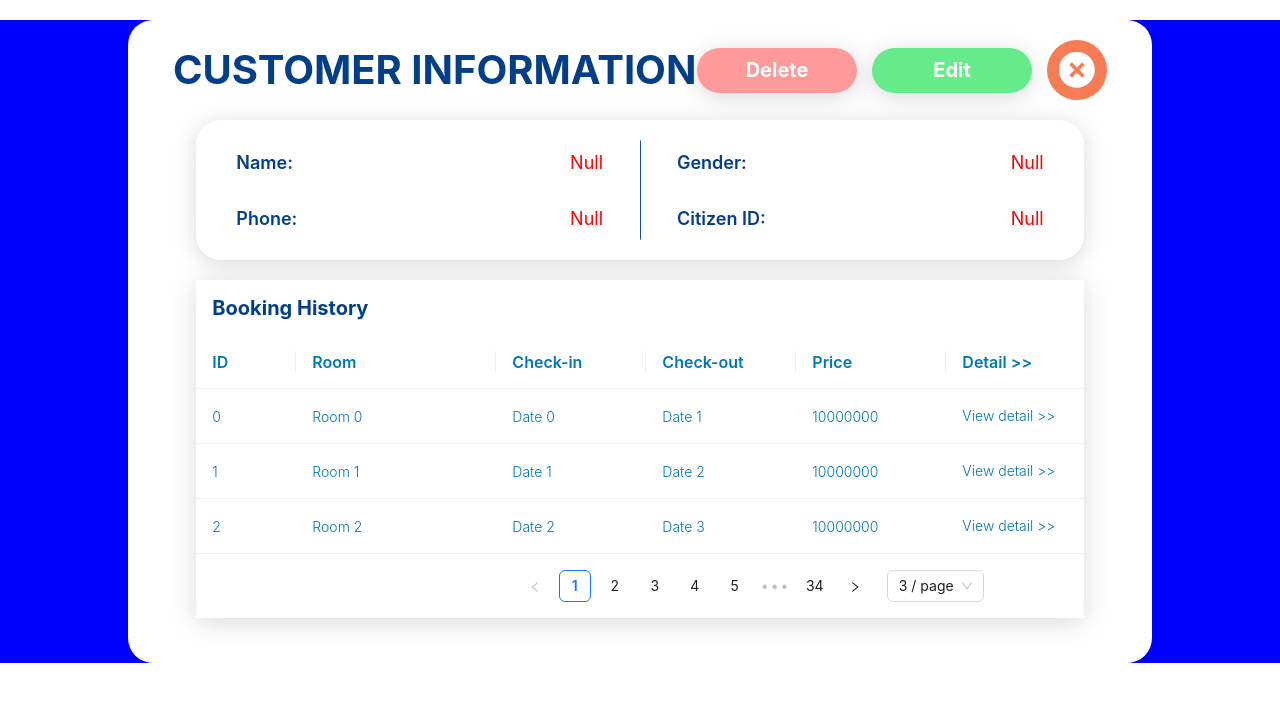
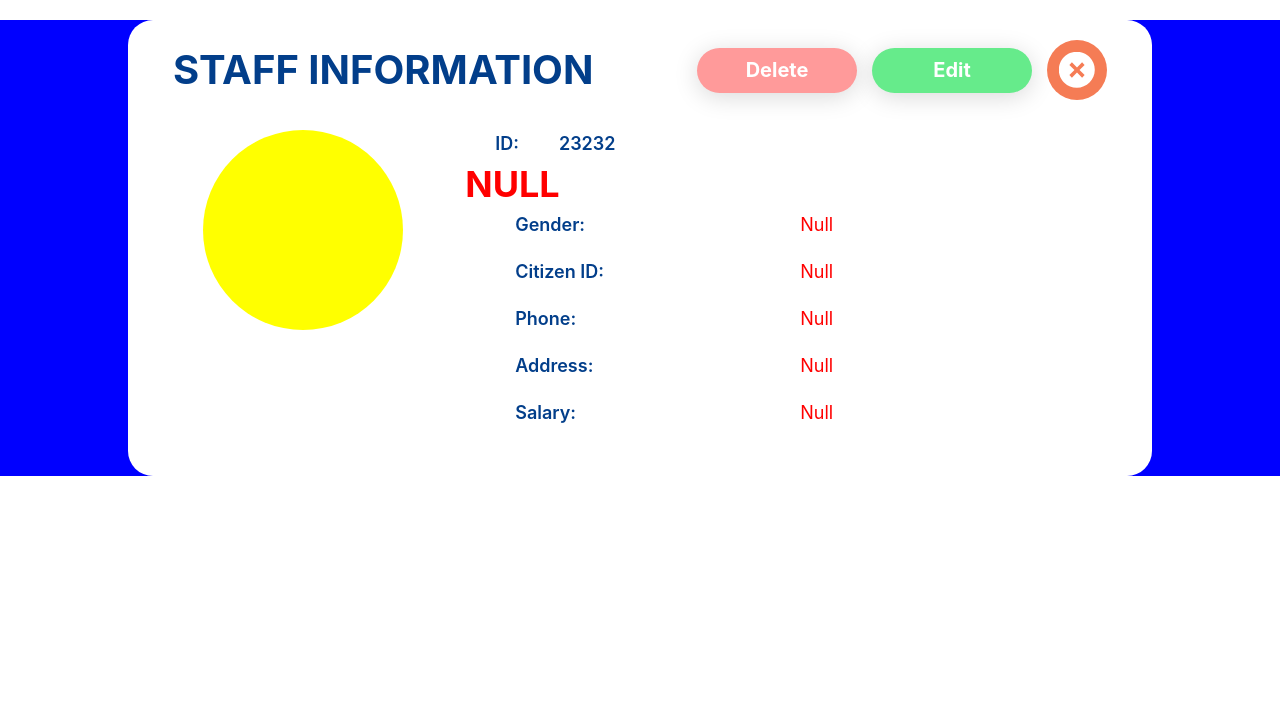
Before and after one commit to TranChinh03/Hotiul, a React (Create React App) app in the folder hotiul/: page / in a window 1280 px wide. Shown: the top 702 px of the page. Built offline with nearby package versions, Linux system fonts and the light colour scheme.

Commit message:
xong profile staff, chua co isOpen handle

```diff
--- a/hotiul/src/App.js
+++ b/hotiul/src/App.js
@@ -21,7 +21,7 @@ function App() {
 	const [currentTab, setCurrentTab] = useState('home');
 	return (
 		<>
-			<ProfileCustomer></ProfileCustomer>
+			<ProfileStaff></ProfileStaff>
 			{/* <Router>
         <SideBar handleChange={setCurrentTab}/>
         <div style={{marginLeft: "16.66667%"}}>
--- a/hotiul/src/components/profileCustomer/ProfileCustomer.js
+++ b/hotiul/src/components/profileCustomer/ProfileCustomer.js
@@ -103,7 +103,7 @@ function ProfileCustomer() {
 
 	return (
 		<>
-			<div style={{ backgroundColor: 'blue' }}>
+			<div style={{ backgroundColor: 'pink' }}>
 				<div className={styles.container}>
 					<div className={styles.header}>
 						<div className={styles.headerTitle}>Customer Information</div>
--- a/hotiul/src/components/profileStaff/ProfileStaff.js
+++ b/hotiul/src/components/profileStaff/ProfileStaff.js
@@ -1,15 +1,65 @@
-import React from 'react';
+import React, { useState } from 'react';
 import styles from './profilestaff.module.scss';
-import { IC_closebutton, IC_line } from '../../assets/icons';
-import { Table } from 'antd';
+import { IC_closebutton } from '../../assets/icons';
 
 function ProfileStaff() {
+	const [action, setAction] = useState(true);
+	const [state, setState] = useState({
+		name: '',
+		gender: '',
+		phone: '',
+		ctzId: '',
+		address: '',
+		salary: '',
+	});
+
+	const [edit, setEdit] = useState({
+		name: '',
+		gender: '',
+		phone: '',
+		ctzId: '',
+		address: '',
+		salary: '',
+	});
+
+	function assignInfo(state, edit) {
+		state.name = edit.name;
+		state.gender = edit.gender;
+		state.phone = edit.phone;
+		state.ctzId = edit.ctzId;
+		state.address = edit.address;
+		state.salary = edit.salary;
+	}
+
+	function handleAction() {
+		assignInfo(edit, state);
+		setAction(!action);
+	}
+
+	function handleChange(evt) {
+		const value = evt.target.value;
+		setEdit({
+			...edit,
+			[evt.target.name]: value,
+		});
+	}
+
+	function handleSave() {
+		assignInfo(state, edit);
+		handleAction();
+	}
+
+	function handleCancel() {
+		handleAction();
+	}
 	return (
 		<>
 			<div style={{ backgroundColor: 'blue' }}>
 				<div className={styles.container}>
 					<div className={styles.header}>
 						<div className={styles.headerTitle}>Staff Information</div>
+						{action ? (
+							<>
 								<div className={styles.buttonContainer}>
 									<button
 										className={styles.button}
@@ -17,6 +67,29 @@ function ProfileStaff() {
 										Delete
 									</button>
 									<button
+										onClick={() => handleAction()}
+										className={styles.button}
+										style={{ backgroundColor: '#66EB8B' }}>
+										Edit
+									</button>
+									<button>
+										<img
+											src={IC_closebutton}
+											alt="CloseButton"></img>
+									</button>
+								</div>
+							</>
+						) : (
+							<>
+								<div className={styles.buttonContainer}>
+									<button
+										onClick={() => handleCancel()}
+										className={styles.button}
+										style={{ backgroundColor: '#FF9A9A' }}>
+										Cancel
+									</button>
+									<button
+										onClick={() => handleSave()}
 										className={styles.button}
 										style={{ backgroundColor: '#66EB8B' }}>
 										Save
@@ -27,10 +100,188 @@ function ProfileStaff() {
 											alt="CloseButton"></img>
 									</button>
 								</div>
+							</>
+						)}
 					</div>
-					<div>
+					<div className={styles.infoContainer}>
+						<div className={styles.avatarContainer}>
+							<div className={styles.avatar}></div>
 							<div></div>
-						<div></div>
+						</div>
+						<div className={styles.infoDetail}>
+							<div className={styles.innfo}>
+								<div style={{ flexDirection: 'row', display: 'flex' }}>
+									<div className={styles.title}>ID: </div>
+									<div
+										className={styles.title}
+										style={{ marginLeft: '10px' }}>
+										23232
+									</div>
+								</div>
+								{action ? (
+									<>
+										{state.name !== '' ? (
+											<div
+												style={{
+													fontSize: '36px',
+													fontStyle: 'normal',
+													fontWeight: '700',
+													textTransform: 'uppercase',
+													color: '#023e8a',
+													marginBottom: '20px',
+												}}>
+												{state.name}
+											</div>
+										) : (
+											<div className={styles.valueInfo}>
+												<text
+													style={{
+														fontSize: '36px',
+														fontStyle: 'normal',
+														fontWeight: '700',
+														textTransform: 'uppercase',
+														color: 'red',
+													}}>
+													Null
+												</text>
+											</div>
+										)}
+									</>
+								) : (
+									<>
+										<div
+											className={styles.info}
+											style={{ marginTop: '20px', marginBottom: '10px' }}>
+											<div className={styles.title}>Name:</div>
+											<input
+												className={styles.inputInfo}
+												type="text"
+												name="name"
+												value={edit.name}
+												onChange={e => handleChange(e)}
+												required></input>
+										</div>
+									</>
+								)}
+							</div>
+							{action ? (
+								<>
+									<div className={styles.info}>
+										<div className={styles.title}>Gender:</div>
+										{state.gender !== '' ? (
+											<div className={styles.valueInfo}>{state.gender}</div>
+										) : (
+											<div className={styles.valueInfo}>
+												<text style={{ color: 'red' }}>Null</text>
+											</div>
+										)}
+									</div>
+									<div className={styles.info}>
+										<div className={styles.title}>Citizen ID:</div>
+										{state.ctzId !== '' ? (
+											<div className={styles.valueInfo}>{state.ctzId}</div>
+										) : (
+											<div className={styles.valueInfo}>
+												<text style={{ color: 'red' }}>Null</text>
+											</div>
+										)}
+									</div>
+									<div className={styles.info}>
+										<div className={styles.title}>Phone:</div>
+										{state.phone !== '' ? (
+											<div className={styles.valueInfo}>{state.phone}</div>
+										) : (
+											<div className={styles.valueInfo}>
+												<text style={{ color: 'red' }}>Null</text>
+											</div>
+										)}
+									</div>
+									<div className={styles.info}>
+										<div className={styles.title}>Address:</div>
+										{state.address !== '' ? (
+											<div className={styles.valueInfo}>{state.address}</div>
+										) : (
+											<div className={styles.valueInfo}>
+												<text style={{ color: 'red' }}>Null</text>
+											</div>
+										)}
+									</div>
+									<div className={styles.info}>
+										<div className={styles.title}>Salary:</div>
+										{state.salary !== '' ? (
+											<div className={styles.valueInfo}>{state.salary}</div>
+										) : (
+											<div className={styles.valueInfo}>
+												<text style={{ color: 'red' }}>Null</text>
+											</div>
+										)}
+									</div>
+								</>
+							) : (
+								<>
+									<div
+										className={styles.info}
+										style={{ marginBottom: '10px' }}>
+										<div className={styles.title}>Gender:</div>
+										<input
+											className={styles.inputInfo}
+											type="text"
+											name="gender"
+											value={edit.gender}
+											onChange={e => handleChange(e)}
+											required></input>
+									</div>
+									<div
+										className={styles.info}
+										style={{ marginBottom: '10px' }}>
+										<div className={styles.title}>Citizen ID:</div>
+										<input
+											className={styles.inputInfo}
+											type="text"
+											name="ctzId"
+											value={edit.ctzId}
+											onChange={e => handleChange(e)}
+											required></input>
+									</div>
+									<div
+										className={styles.info}
+										style={{ marginBottom: '10px' }}>
+										<div className={styles.title}>Phone:</div>
+										<input
+											className={styles.inputInfo}
+											type="text"
+											name="phone"
+											value={edit.phone}
+											onChange={e => handleChange(e)}
+											required></input>
+									</div>
+									<div
+										className={styles.info}
+										style={{ marginBottom: '10px' }}>
+										<div className={styles.title}>Address:</div>
+										<input
+											className={styles.inputInfo}
+											type="text"
+											name="address"
+											value={edit.address}
+											onChange={e => handleChange(e)}
+											required></input>
+									</div>
+									<div
+										className={styles.info}
+										style={{ marginBottom: '10px' }}>
+										<div className={styles.title}>Salary:</div>
+										<input
+											className={styles.inputInfo}
+											type="text"
+											name="salary"
+											value={edit.salary}
+											onChange={e => handleChange(e)}
+											required></input>
+									</div>
+								</>
+							)}
+						</div>
 					</div>
 				</div>
 			</div>
--- a/hotiul/src/components/profileStaff/profilestaff.module.scss
+++ b/hotiul/src/components/profileStaff/profilestaff.module.scss
@@ -3,7 +3,8 @@
 	height: fit-content;
 	background-color: white;
 	border-radius: 25px;
-	padding: 45px;
+	padding-right: 45px;
+	padding-left: 45px;
 	padding-top: 20px;
 	margin: auto;
 	margin-top: 20px;
@@ -48,3 +49,69 @@
 	line-height: normal;
 	margin-right: 15px;
 }
+
+.infoContainer {
+	flex-direction: row;
+	display: flex;
+	padding: 30px;
+}
+
+.avatarContainer {
+	width: 30%;
+	height: 300px;
+}
+
+.avatar {
+	width: 200px;
+	height: 200px;
+	background-color: yellow;
+	border-radius: 90%;
+	margin-bottom: 20px;
+}
+
+.infoDetail {
+	flex-direction: column;
+	display: flex;
+	width: 60%;
+	height: max-content;
+}
+
+.info {
+	width: 35vw;
+	height: 70%;
+	display: flex;
+	flex-direction: row;
+	align-items: center;
+	align-self: flex-start;
+	justify-content: space-between;
+	margin-left: 20px;
+	margin-bottom: 20px;
+}
+
+.title {
+	color: var(--2, #023e8a);
+	font-size: 18px;
+	font-style: normal;
+	font-weight: 600;
+	margin-left: 30px;
+	margin-right: 30px;
+	text-align: left;
+}
+
+.inputInfo {
+	width: 20vw;
+	height: max-content;
+	padding: 8px;
+	padding-left: 20px;
+	border-radius: 10px;
+	background: #caf0f859;
+	border: none;
+	font-size: 18px;
+	color: var(--2, #023e8a);
+}
+
+.valueInfo {
+	font-size: 18px;
+	color: var(--2, #023e8a);
+	margin-right: 100px;
+}
```
Lines whose indentation alone changed are shown as unchanged.
